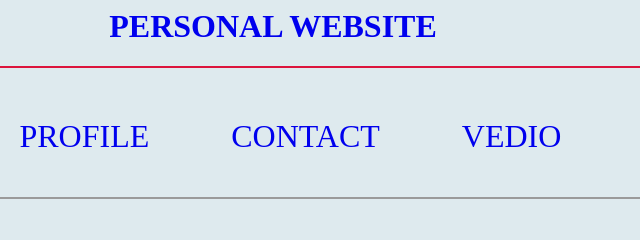
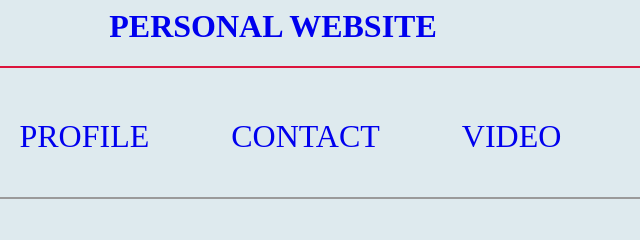
Before and after one commit to Anyarawat/2016721_IT302, a plain HTML site: page Ex13.html in a window 1280 px wide. Shown: the top 240 px of the page, 367-1007 px from the left. Drawn offline with Linux system fonts and the light colour scheme.

Commit message:
Update Ex13.html

```diff
--- a/Ex13.html
+++ b/Ex13.html
@@ -17,7 +17,7 @@
 
 						<td><font size = 6 ><a href  = "contact.html" target = "display" style="text-decoration: none">CONTACT</a></td></font>
 
-						<td><font size = 6 ><a href  = "vedio.html" target = "display" style="text-decoration: none">VEDIO</a></td></font>
+						<td><font size = 6 ><a href  = "video.html" target = "display" style="text-decoration: none">VIDEO</a></td></font>
 
 		                                <td><font size = 6 ><a href  = "notes.html" target = "display" style="text-decoration: none">NOTES</a></td></font>
 
```
